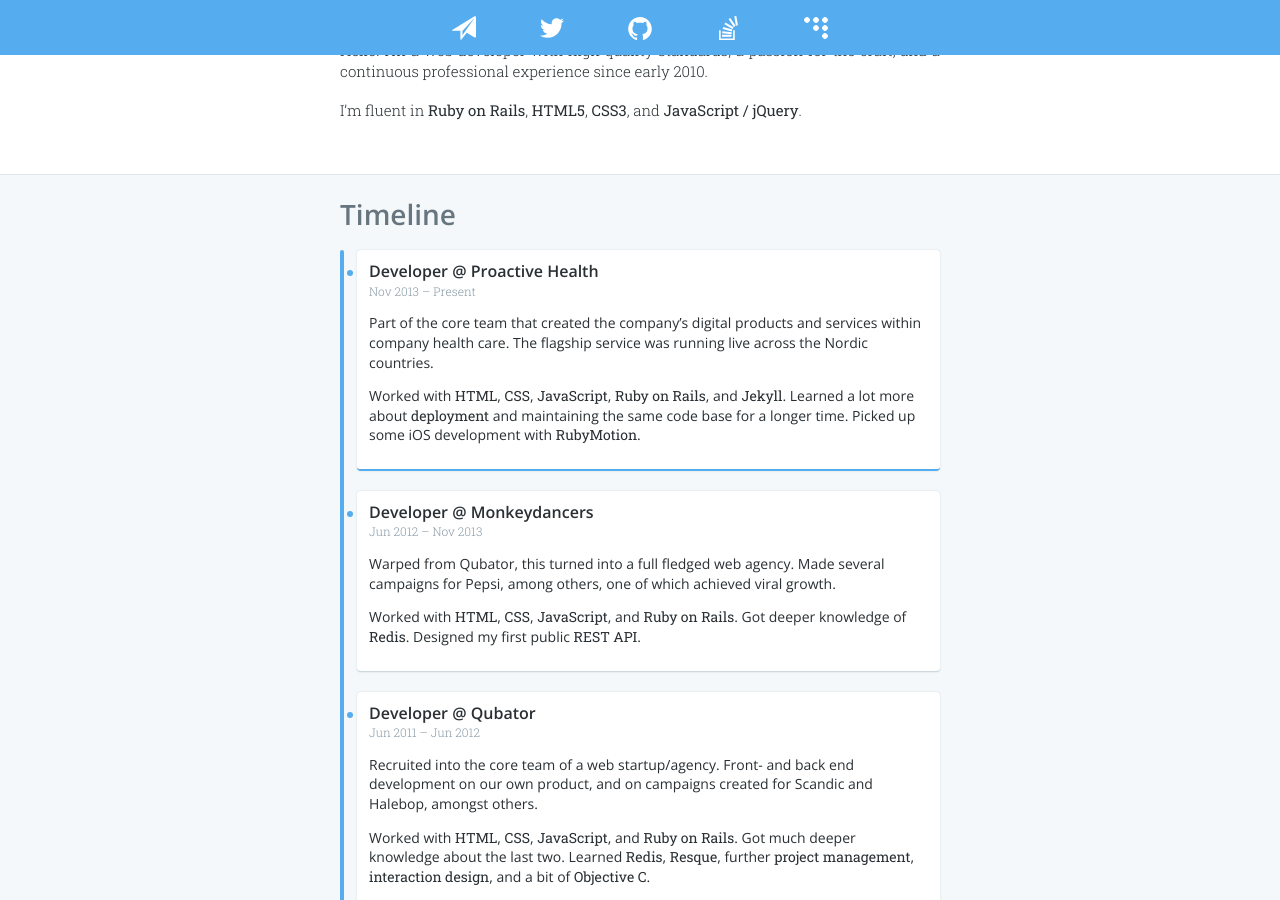
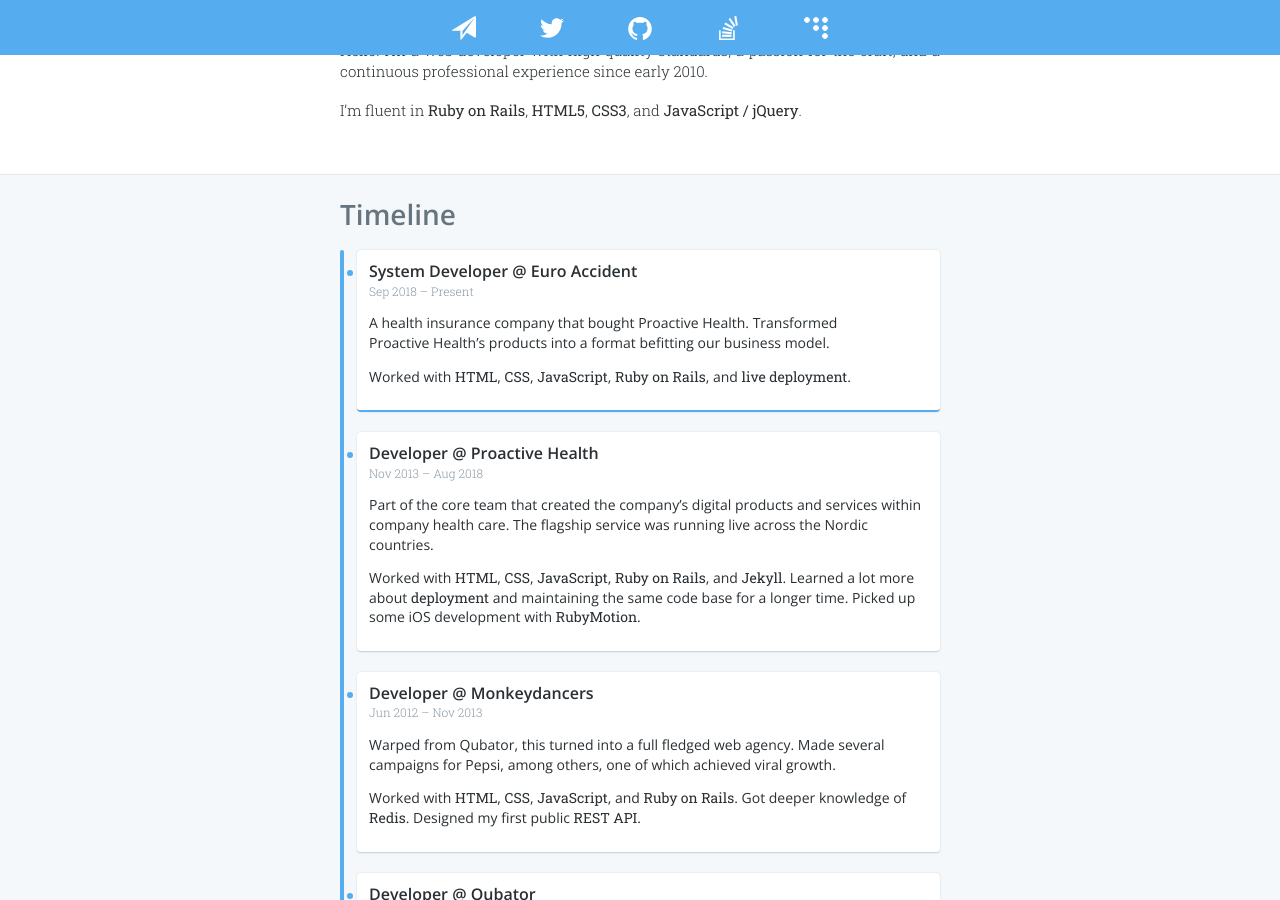
Before and after one commit to zykadelic/zykadelic.github.io, a Jekyll site: the page built from index.html, in a window 1280 px wide and 900 px high, scrolled down 302 px. Built offline with Jekyll 4.4.1, drawn with Linux system fonts in a browser that asks for light colours.

Commit message:
add new timeline entry

```diff
--- a/_data/timeline.yml
+++ b/_data/timeline.yml
@@ -51,7 +51,17 @@
   company: Proactive Health
   city: Stockholm
   start_date: 2013-11-01
+  end_date: 2018-08-31
   description: |
     Part of the core team that created the company’s digital products and services within company health care. The flagship service was running live across the Nordic countries.
 
     Worked with **HTML**, **CSS**, **JavaScript**, **Ruby on Rails**, and **Jekyll**. Learned a lot more about **deployment** and maintaining the same code base for a longer time. Picked up some iOS development with **RubyMotion**.
+
+- role: System Developer
+  company: Euro Accident
+  city: Stockholm
+  start_date: 2018-09-01
+  description: |
+    A health insurance company that bought Proactive Health. Transformed Proactive Health’s products into a format befitting our business model.
+
+    Worked with **HTML**, **CSS**, **JavaScript**, **Ruby on Rails**, and **live deployment**.
```
